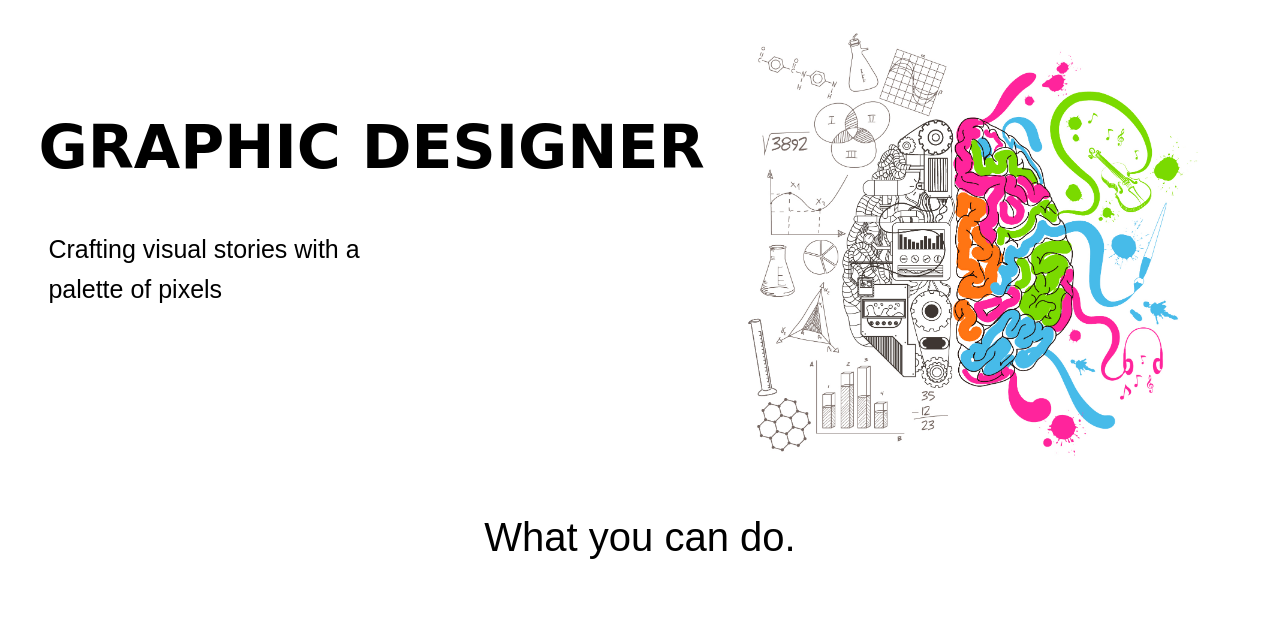
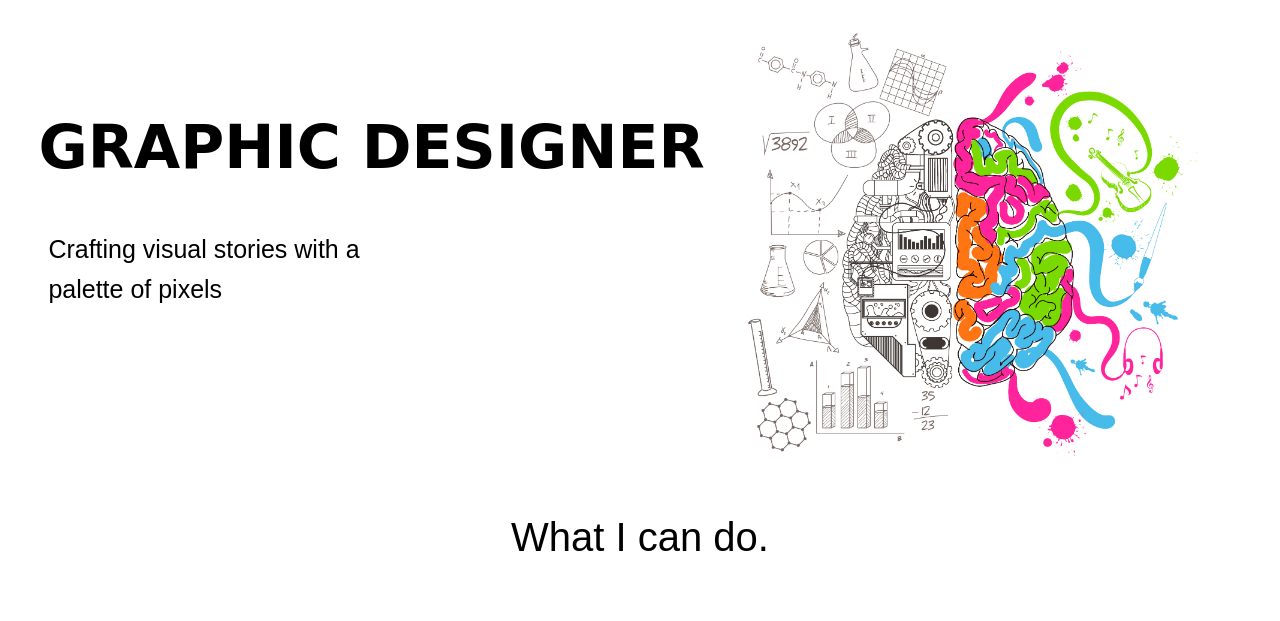
Before and after one commit to mugilan602/kloth, a plain HTML site: page index.html in a window 1280 px wide. Shown: the part 139-760 px from the top of the page. Drawn offline with Linux system fonts and the light colour scheme.

Commit message:
Update index.html

```diff
--- a/index.html
+++ b/index.html
@@ -29,7 +29,7 @@
 </div>
 
 <div class="skills">
-    <h2 style="text-align: center;color: black;">What you can do.</h2>
+    <h2 style="text-align: center;color: black;">What I can do.</h2>
     <div class="skill-row" >
       <img class="gif1" src="https://media1.giphy.com/media/ZgTR3UQ9XAWDvqy9jv/200w.webp?cid=ecf05e475nc62mlv0t6fjpo5octlrnq2q6mlm2tpbkxd5inb&rid=200w.webp&ct=g" alt="">
       <h3>Design what you want.</h3>
```
